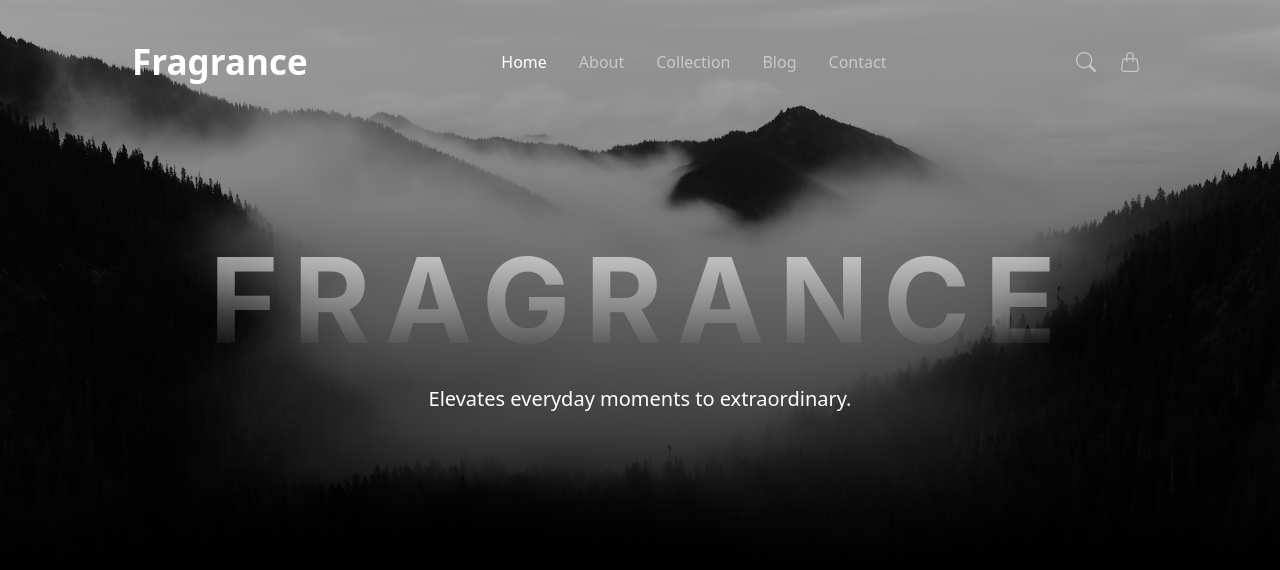
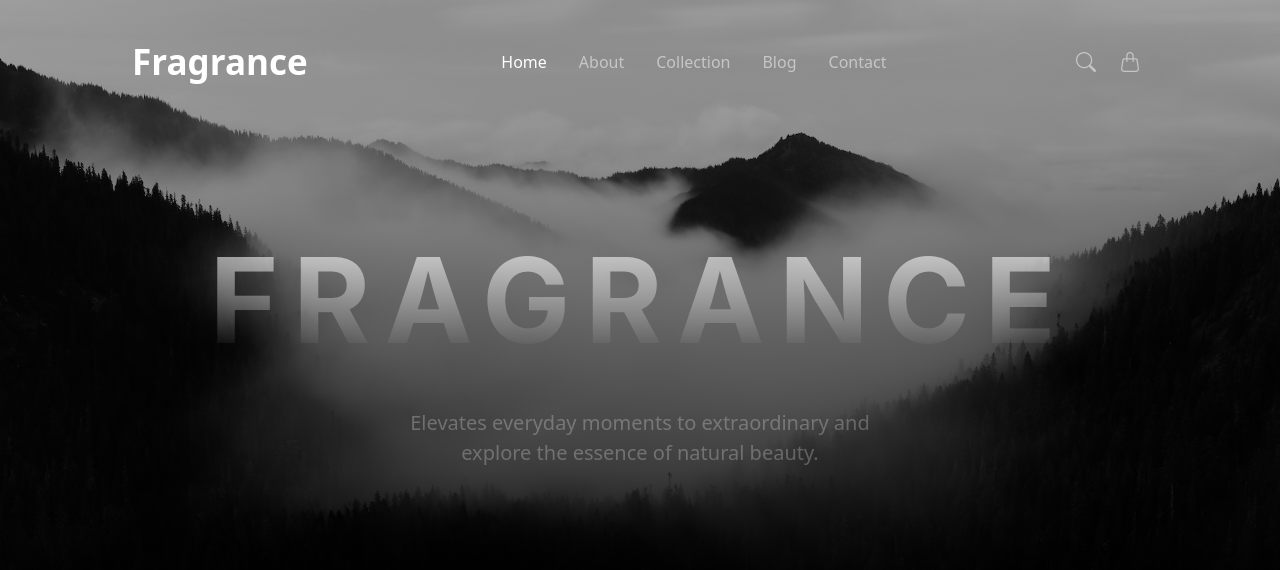
Before and after one commit to axelthereal/Fragrance-vuejs, a Vue app: page / in a window 1280 px wide. Shown: the top 570 px of the page. Built offline with nearby package versions, Linux system fonts and the light colour scheme.

Commit message:
Minor changes to Home vue

```diff
--- a/src/views/HomeView.vue
+++ b/src/views/HomeView.vue
@@ -36,8 +36,9 @@ import Navbar from "@/components/headerComponents/Navbar.vue"
   background-clip: text;
   text-transform: uppercase !important;
 }
-.banner-txt{
 
+.banner-txt {
+  color: #ffffff80;
 }
 
 /* Media query for smaller screens */
@@ -60,7 +61,9 @@ import Navbar from "@/components/headerComponents/Navbar.vue"
       <div class="container col-lg-10 col-md-11 col-sm-12 py-5">
         <div class="bannercontent py-5 d-flex flex-column align-items-center mt-2">
           <h1 class="fw-bold bannertitle mt-5 pt-5">FRAGRANCE</h1>
-          <p class="banner-txt lead fw-normal mt-4">Elevates everyday moments to extraordinary.</p>
+          <p class="banner-txt lead w-50 fw-normal mt-5 opacity-50" align="center">
+            Elevates everyday moments to extraordinary and explore the essence of
+            natural beauty.</p>
         </div>
       </div>
       <div class="cover-banner"></div>
```
